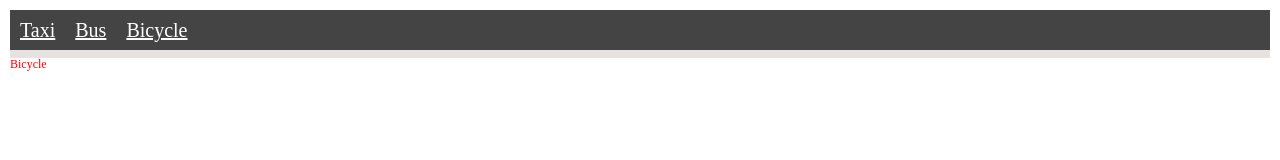
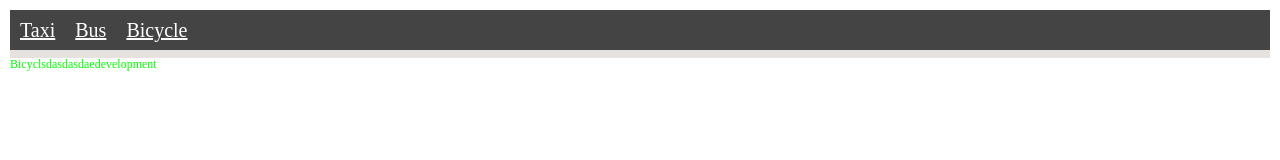
Before and after one commit to cqq123/react-redux-router-webpack, a React app: page /bicycle in a window 1280 px wide. Shown: the top 160 px of the page. Built offline with nearby package versions, Linux system fonts and the light colour scheme.

Commit message:
eslint 检测

```diff
--- a/index.js
+++ b/index.js
@@ -9,4 +9,4 @@ render(
 );
 if (module.hot) {
   module.hot.accept();
- }
+}
--- a/src/App.js
+++ b/src/App.js
@@ -1,5 +1,5 @@
 import React from 'react';
-import { BrowserRouter, Route, NavLink, Link } from 'react-router-dom';
+import { BrowserRouter, Route, NavLink } from 'react-router-dom';
 import './index.css';
 import Taxi from './scenes/Taxi';
 import Bus from './scenes/Bus';
--- a/src/scenes/Bicycle/Bicycle.js
+++ b/src/scenes/Bicycle/Bicycle.js
@@ -2,7 +2,10 @@ import React from 'react';
 import style from './bicycle.scss';
 
 const Bicycle = () => (
-  <div className={style.title}>Bicycle</div>
+  <div className={style.title}>
+    <span>Bicyclsdasdasdae</span>
+    <span>{process.env.NODE_ENV}</span>
+  </div>
 );
 
 export default Bicycle;
--- a/src/scenes/Bicycle/bicycle.scss
+++ b/src/scenes/Bicycle/bicycle.scss
@@ -1,3 +1,3 @@
 .title {
-  color: #ff0000;
+  color: #0f0;
 }
--- a/src/scenes/Bicycle/index.js
+++ b/src/scenes/Bicycle/index.js
@@ -1,4 +1,3 @@
 import Bicycle from './Bicycle';
+
 export default Bicycle;
-
-// export default from './Bicycle';
--- a/src/scenes/Bus/bus.scss
+++ b/src/scenes/Bus/bus.scss
@@ -1,3 +1,3 @@
 .title {
-  color: blue;
+  color: red;
 }
--- a/src/scenes/Bus/index.js
+++ b/src/scenes/Bus/index.js
@@ -1,2 +1,3 @@
 import Bus from './Bus';
+
 export default Bus;
--- a/src/scenes/Taxi/index.js
+++ b/src/scenes/Taxi/index.js
@@ -1,2 +1,3 @@
 import Taxi from './Taxi';
+
 export default Taxi;
```
Also changed, not shown: nodeserver.js (+5 -3 lines), 1 other file (tests, documents, lock files or other folders).
